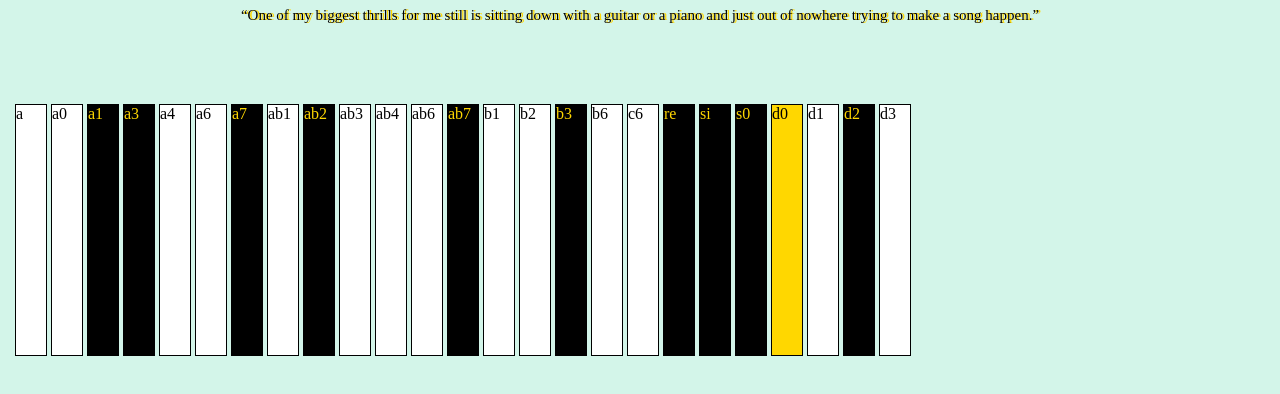
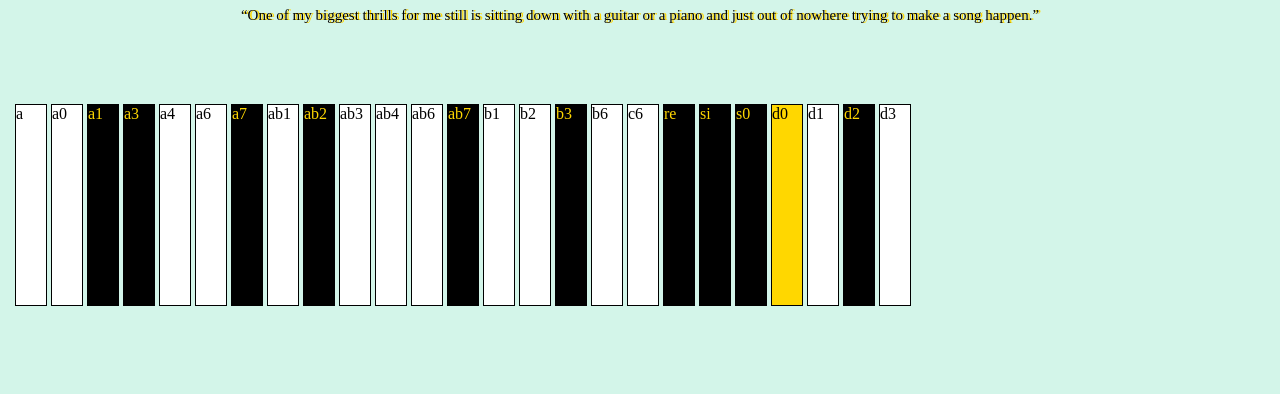
Before and after one commit to NAVEENKUMAR2003301/piano, a plain HTML site: page index.html in a window 1280 px wide. Shown: the part 40-434 px from the top of the page. Drawn offline with Linux system fonts and the light colour scheme.

Commit message:
Add files via upload

```diff
--- a/style.css
+++ b/style.css
@@ -26,7 +26,7 @@ p{
 }
 .key{
     width: 30px;
-    height: 250px;
+    height: 200px;
     border: 1px solid black;
     display: inline-block;
 
```
